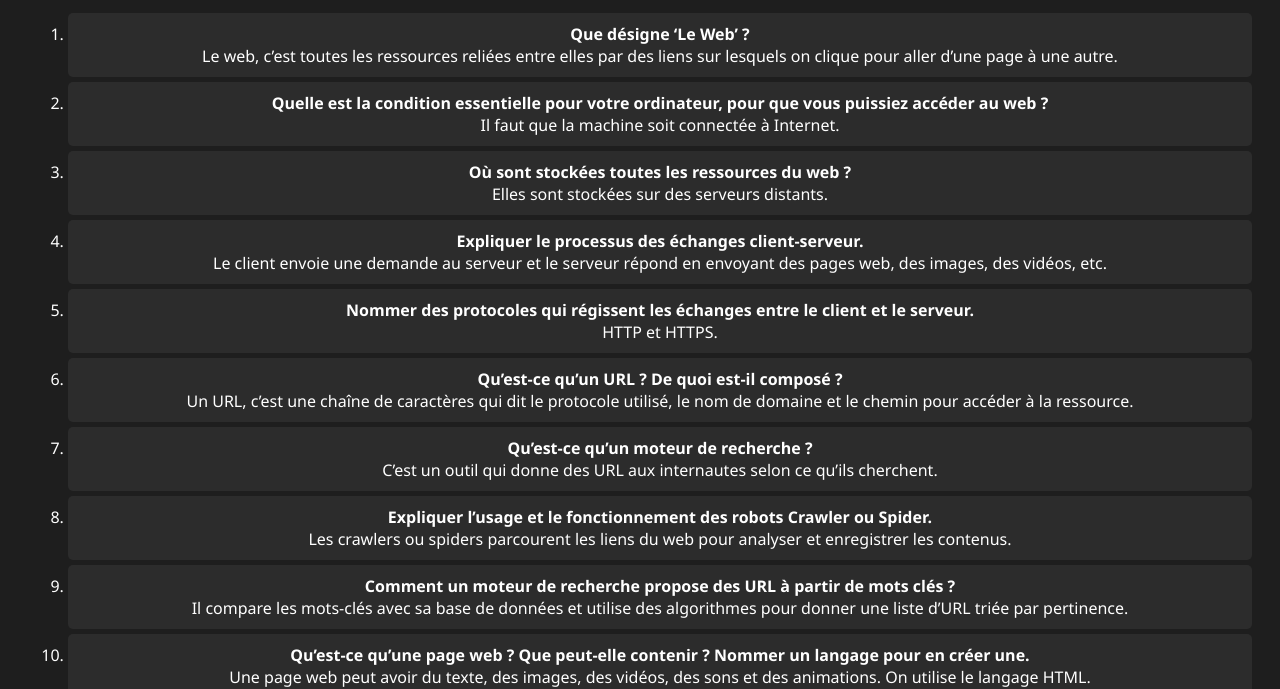
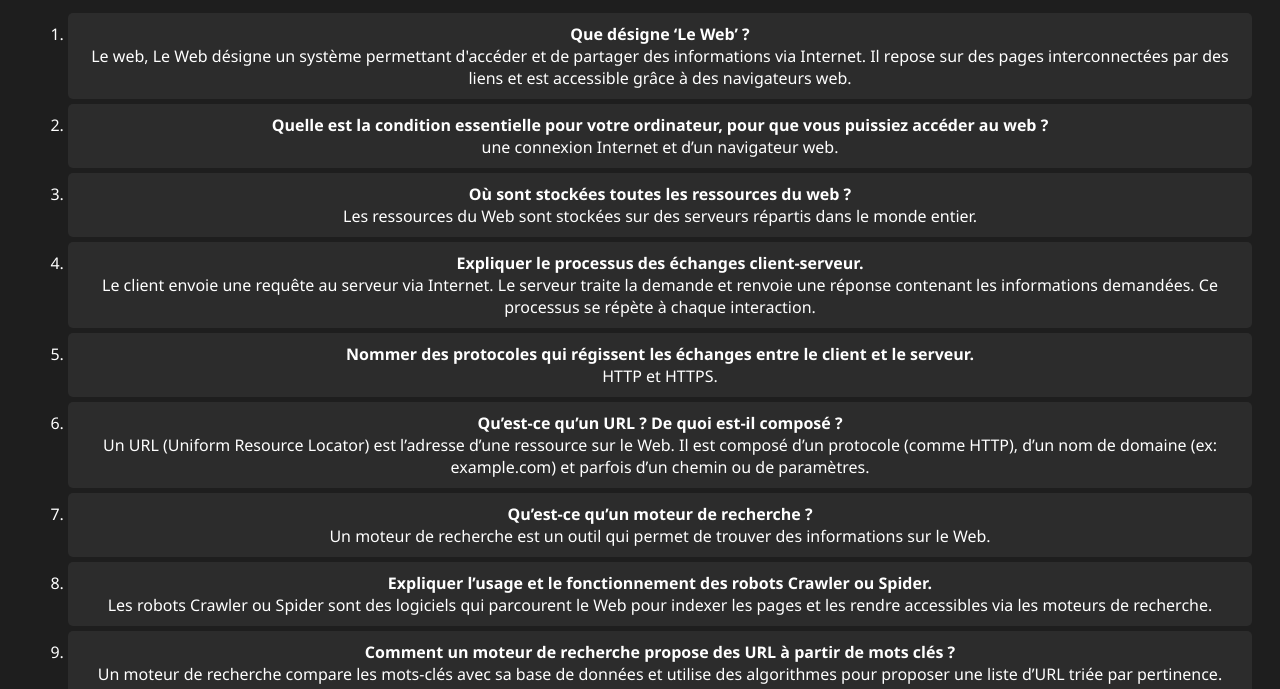
Before and after one commit to VigneauMathys/SNT, a plain HTML site: page internet.html in a window 1280 px wide. Shown: the part 126-815 px from the top of the page. Drawn offline with Linux system fonts and the light colour scheme.

Commit message:
Update internet.html

```diff
--- a/internet.html
+++ b/internet.html
@@ -9,37 +9,37 @@
     <h1>Internet et Web</h1>
 <ol>
         <li><strong>Que désigne ‘Le Web’ ?</strong><br>
-            Le web, c’est toutes les ressources reliées entre elles par des liens sur lesquels on clique pour aller d’une page à une autre.</li>
+            Le web, Le Web désigne un système permettant d'accéder et de partager des informations via Internet. Il repose sur des pages interconnectées par des liens et est accessible grâce à des navigateurs web.</li>
 
         <li><strong>Quelle est la condition essentielle pour votre ordinateur, pour que vous puissiez accéder au web ?</strong><br>
-            Il faut que la machine soit connectée à Internet.</li>
+            une connexion Internet et d’un navigateur web.</li>
 
         <li><strong>Où sont stockées toutes les ressources du web ?</strong><br>
-            Elles sont stockées sur des serveurs distants.</li>
+            Les ressources du Web sont stockées sur des serveurs répartis dans le monde entier.</li>
 
         <li><strong>Expliquer le processus des échanges client-serveur.</strong><br>
-            Le client envoie une demande au serveur et le serveur répond en envoyant des pages web, des images, des vidéos, etc.</li>
+            Le client envoie une requête au serveur via Internet. Le serveur traite la demande et renvoie une réponse contenant les informations demandées. Ce processus se répète à chaque interaction.</li>
 
         <li><strong>Nommer des protocoles qui régissent les échanges entre le client et le serveur.</strong><br>
             HTTP et HTTPS.</li>
 
         <li><strong>Qu’est-ce qu’un URL ? De quoi est-il composé ?</strong><br>
-            Un URL, c’est une chaîne de caractères qui dit le protocole utilisé, le nom de domaine et le chemin pour accéder à la ressource.</li>
+            Un URL (Uniform Resource Locator) est l’adresse d’une ressource sur le Web. Il est composé d’un protocole (comme HTTP), d’un nom de domaine (ex: example.com) et parfois d’un chemin ou de paramètres.</li>
 
         <li><strong>Qu’est-ce qu’un moteur de recherche ?</strong><br>
-            C’est un outil qui donne des URL aux internautes selon ce qu’ils cherchent.</li>
+            Un moteur de recherche est un outil qui permet de trouver des informations sur le Web. </li>
 
         <li><strong>Expliquer l’usage et le fonctionnement des robots Crawler ou Spider.</strong><br>
-            Les crawlers ou spiders parcourent les liens du web pour analyser et enregistrer les contenus.</li>
+            Les robots Crawler ou Spider sont des logiciels qui parcourent le Web pour indexer les pages et les rendre accessibles via les moteurs de recherche.</li>
 
         <li><strong>Comment un moteur de recherche propose des URL à partir de mots clés ?</strong><br>
-            Il compare les mots-clés avec sa base de données et utilise des algorithmes pour donner une liste d’URL triée par pertinence.</li>
+            Un moteur de recherche compare les mots-clés avec sa base de données et utilise des algorithmes pour proposer une liste d’URL triée par pertinence.</li>
 
         <li><strong>Qu’est-ce qu’une page web ? Que peut-elle contenir ? Nommer un langage pour en créer une.</strong><br>
-            Une page web peut avoir du texte, des images, des vidéos, des sons et des animations. On utilise le langage HTML.</li>
+            Une page web est un document affiché sur Internet via un navigateur. Elle peut contenir du texte, des images, des vidéos et des liens. Un langage couramment utilisé pour la créer est HTML.</li>
 
         <li><strong>Comment appelle-t-on le système utilisé par le langage HTML ?</strong><br>
-            C’est un système de balises.</li>
+            Le langage HTML utilise un système de balisage.</li>
 
         <li><strong>Qu’est-ce que le CSS ?</strong><br>
             C’est pour mettre en forme les pages web, comme les couleurs, les polices, les tailles, etc.</li>
```
